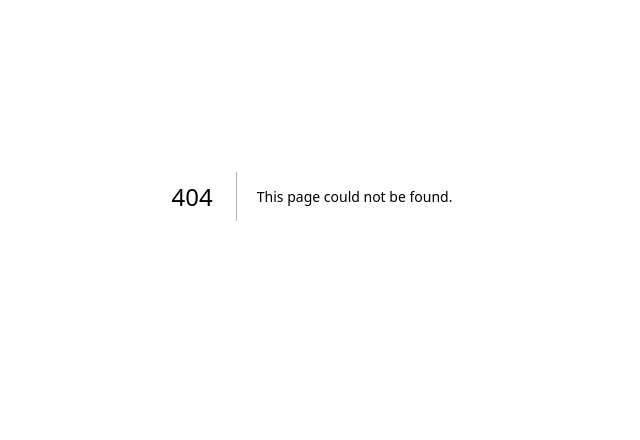
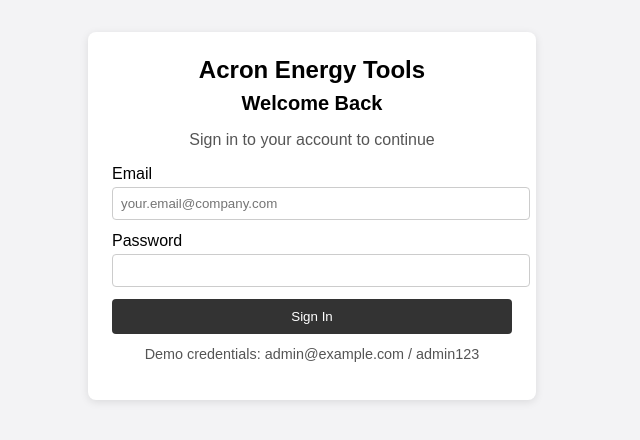
Before and after one commit to evengordonlauve/Energy-Bill-System, a Next.js app: page /login in a window 1280 px wide. Before the commit this address had no page. Shown: the part 204-644 px from the top of the page, without its empty margins (328-968 px from the left). Built offline with nearby package versions, Linux system fonts and the light colour scheme.

Commit message:
Add basic auth context and integrate login

```diff
--- /dev/null
+++ b/contexts/AuthContext.js
@@ -0,0 +1,78 @@
+import { createContext, useContext, useEffect, useState } from 'react';
+
+const MOCK_USERS = [
+  {
+    id: '1',
+    email: 'admin@example.com',
+    password: 'admin123',
+    name: 'Admin User',
+    isAdmin: true,
+  },
+  {
+    id: '2',
+    email: 'user@example.com',
+    password: 'user123',
+    name: 'Regular User',
+    isAdmin: false,
+  },
+];
+
+const AuthContext = createContext();
+
+export function AuthProvider({ children }) {
+  const [user, setUser] = useState(null);
+  const [loading, setLoading] = useState(true);
+
+  useEffect(() => {
+    if (typeof window !== 'undefined') {
+      const stored = localStorage.getItem('user');
+      if (stored) setUser(JSON.parse(stored));
+    }
+    setLoading(false);
+  }, []);
+
+  const login = async (email, password) => {
+    const found = MOCK_USERS.find(
+      (u) => u.email === email && u.password === password
+    );
+    if (found) {
+      const { password: _p, ...withoutPw } = found;
+      setUser(withoutPw);
+      if (typeof window !== 'undefined') {
+        localStorage.setItem('user', JSON.stringify(withoutPw));
+      }
+      return true;
+    }
+    return false;
+  };
+
+  const logout = () => {
+    setUser(null);
+    if (typeof window !== 'undefined') {
+      localStorage.removeItem('user');
+    }
+  };
+
+  return (
+    <AuthContext.Provider
+      value={{
+        user,
+        loading,
+        login,
+        logout,
+        isAuthenticated: !!user,
+        isAdmin: user?.isAdmin || false,
+      }}
+    >
+      {children}
+    </AuthContext.Provider>
+  );
+}
+
+export function useAuth() {
+  const ctx = useContext(AuthContext);
+  if (!ctx) {
+    throw new Error('useAuth must be used within AuthProvider');
+  }
+  return ctx;
+}
--- a/pages/_app.js
+++ b/pages/_app.js
@@ -1,5 +1,10 @@
 import '../styles/globals.css'
+import { AuthProvider } from '../contexts/AuthContext'
 
 export default function App({ Component, pageProps }) {
-  return <Component {...pageProps} />
+  return (
+    <AuthProvider>
+      <Component {...pageProps} />
+    </AuthProvider>
+  )
 }
--- /dev/null
+++ b/pages/login.js
@@ -0,0 +1,61 @@
+import { useState } from 'react';
+import { useRouter } from 'next/router';
+import { useAuth } from '../contexts/AuthContext';
+import '../styles/login.css';
+
+export default function Login() {
+  const router = useRouter();
+  const { login } = useAuth();
+  const [email, setEmail] = useState('');
+  const [password, setPassword] = useState('');
+  const [error, setError] = useState('');
+
+  const handleSubmit = async (e) => {
+    e.preventDefault();
+    if (!email || !password) {
+      setError('Please fill in both fields');
+      return;
+    }
+    const success = await login(email, password);
+    if (success) {
+      setError('');
+      router.push('/');
+    } else {
+      setError('Invalid email or password');
+    }
+  };
+
+  return (
+    <div className="login-container">
+      <div className="login-card">
+        <h1>Acron Energy Tools</h1>
+        <h2>Welcome Back</h2>
+        <p className="description">Sign in to your account to continue</p>
+        <form onSubmit={handleSubmit}>
+          <div className="form-group">
+            <label htmlFor="email">Email</label>
+            <input
+              id="email"
+              type="email"
+              placeholder="your.email@company.com"
+              value={email}
+              onChange={(e) => setEmail(e.target.value)}
+            />
+          </div>
+          <div className="form-group">
+            <label htmlFor="password">Password</label>
+            <input
+              id="password"
+              type="password"
+              value={password}
+              onChange={(e) => setPassword(e.target.value)}
+            />
+          </div>
+          {error && <p className="error">{error}</p>}
+          <button type="submit" className="button">Sign In</button>
+        </form>
+        <p className="footer">Demo credentials: admin@example.com / admin123</p>
+      </div>
+    </div>
+  );
+}
--- a/styles/globals.css
+++ b/styles/globals.css
@@ -13,6 +13,19 @@ body {
   color: #fff;
   margin-right: 10px;
   text-decoration: none;
+}
+
+.nav {
+  display: flex;
+  align-items: center;
+}
+
+.button-logout {
+  background: transparent;
+  border: none;
+  cursor: pointer;
+  color: #fff;
+  margin-left: auto;
 }
 
 .nav-link:hover {
@@ -45,3 +58,39 @@ body {
   border: 1px solid #ddd;
   padding: 8px;
 }
+
+.table {
+  width: 100%;
+  border-collapse: collapse;
+}
+
+.table th,
+.table td {
+  border: 1px solid #ddd;
+  padding: 8px;
+}
+
+.form-group {
+  margin-bottom: 12px;
+}
+
+.form-group label {
+  display: block;
+  margin-bottom: 4px;
+}
+
+.form-group input {
+  width: 100%;
+  padding: 8px;
+  border: 1px solid #ccc;
+  border-radius: 4px;
+}
+
+.button {
+  padding: 8px 16px;
+  background: #333;
+  color: #fff;
+  border: none;
+  border-radius: 4px;
+  cursor: pointer;
+}
--- /dev/null
+++ b/styles/login.css
@@ -0,0 +1,73 @@
+.login-container {
+  min-height: 100vh;
+  display: flex;
+  align-items: center;
+  justify-content: center;
+  background: #f3f3f5;
+  padding: 20px;
+}
+
+.login-card {
+  width: 100%;
+  max-width: 400px;
+  background: #fff;
+  border-radius: 8px;
+  box-shadow: 0 2px 8px rgba(0,0,0,0.1);
+  padding: 24px;
+  text-align: center;
+}
+
+.login-card h1 {
+  margin-top: 0;
+  margin-bottom: 8px;
+  font-size: 24px;
+}
+
+.login-card h2 {
+  margin-top: 0;
+  margin-bottom: 4px;
+  font-size: 20px;
+}
+
+.login-card .description {
+  margin-bottom: 16px;
+  color: #555;
+}
+
+.form-group {
+  text-align: left;
+  margin-bottom: 12px;
+}
+
+.form-group label {
+  display: block;
+  margin-bottom: 4px;
+}
+
+.form-group input {
+  width: 100%;
+  padding: 8px;
+  border: 1px solid #ccc;
+  border-radius: 4px;
+}
+
+.error {
+  color: #d4183d;
+  margin: 8px 0;
+}
+
+.button {
+  width: 100%;
+  padding: 10px;
+  border: none;
+  background: #333;
+  color: #fff;
+  border-radius: 4px;
+  cursor: pointer;
+}
+
+.footer {
+  margin-top: 12px;
+  font-size: 0.9em;
+  color: #555;
+}
```
Also changed, not shown: components/Layout.js (+10 -1 lines), pages/admin/settings.js (+32 -2 lines), pages/calculations/price.js (+42 -2 lines), pages/checklists/index.js (+44 -1 lines), pages/customers/index.js (+43 -1 lines).
